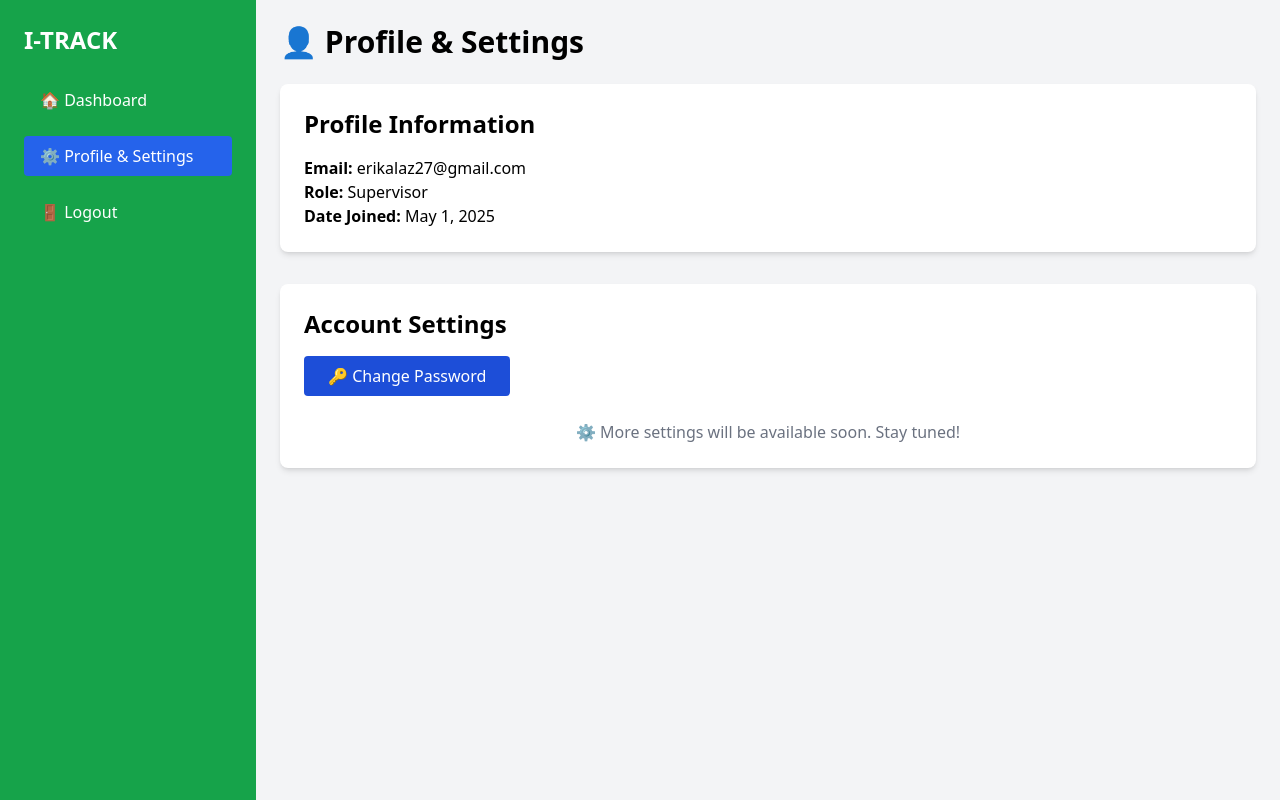
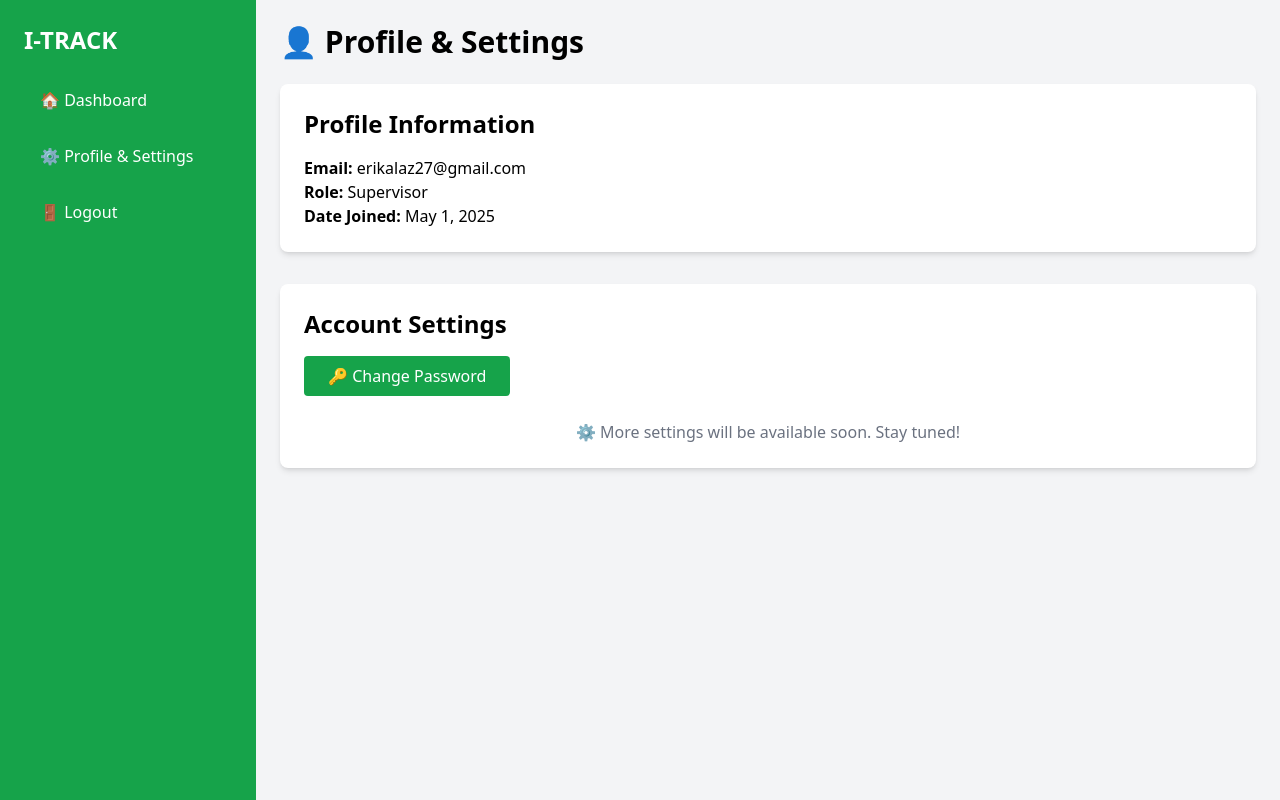
Before and after one commit to YoungSlicer098/FEPC_G-System, a Django app: page /supervisor/profile/ in a window 1280 px wide. Run offline with Django 5.2, Linux system fonts and the light colour scheme; the first user in the database is signed in; some libraries are stand-ins or nearby versions.

Commit message:
color themes

```diff
--- a/attendance/templates/Home/index.html
+++ b/attendance/templates/Home/index.html
@@ -27,7 +27,7 @@
         <ul class="flex space-x-6 sm:space-x-16 text-sm sm:text-base">
             <li><a href="{% url 'home' %}" class="hover:text-blue-300">Home</a></li>
             <li><a href="{% url 'about' %}" class="hover:text-blue-300">About</a></li>
-            <li><a href="{% url 'home' %}" class="hover:text-blue-300">Login mo ako</a></li>
+            <li><a href="{% url 'home' %}" class="hover:text-blue-300">Login</a></li>
         </ul>
     </nav>
 
--- a/attendance/templates/Supervisor/profile.html
+++ b/attendance/templates/Supervisor/profile.html
@@ -16,10 +16,10 @@
     <h2 class="text-2xl font-bold mb-6">I-TRACK</h2>
     <ul class="space-y-4">
       <li>
-        <a href="{% url 'supervisor_dashboard' %}" class="block py-2 px-4 rounded hover:bg-blue-600">🏠 Dashboard</a>
+        <a href="{% url 'supervisor_dashboard' %}" class="block py-2 px-4 rounded hover:bg-yellow-500">🏠 Dashboard</a>
       </li>
       <li>
-        <a href="{% url 'supervisor_profile' %}" class="block py-2 px-4 rounded bg-blue-600">⚙️ Profile & Settings</a>
+        <a href="{% url 'supervisor_profile' %}" class="block py-2 px-4 rounded hover:bg-yellow-500">⚙️ Profile & Settings</a>
       </li>
       <li>
         <button onclick="openLogoutModal()" class="w-full text-left py-2 px-4 rounded hover:bg-red-600">🚪 Logout</button>
@@ -68,7 +68,7 @@
       <div class="bg-white p-6 rounded-lg shadow-md mb-8">
         <h2 class="text-2xl font-semibold mb-4">Account Settings</h2>
         <div class="mb-6">
-          <button onclick="openChangePasswordModal()" class="bg-blue-700 text-white px-6 py-2 rounded hover:bg-blue-600 w-full sm:w-auto">
+          <button onclick="openChangePasswordModal()" class="bg-green-600 text-white px-6 py-2 rounded hover:bg-yellow-500 w-full sm:w-auto">
             🔑 Change Password
           </button>
         </div>
```
Also changed, not shown: db.sqlite3.
